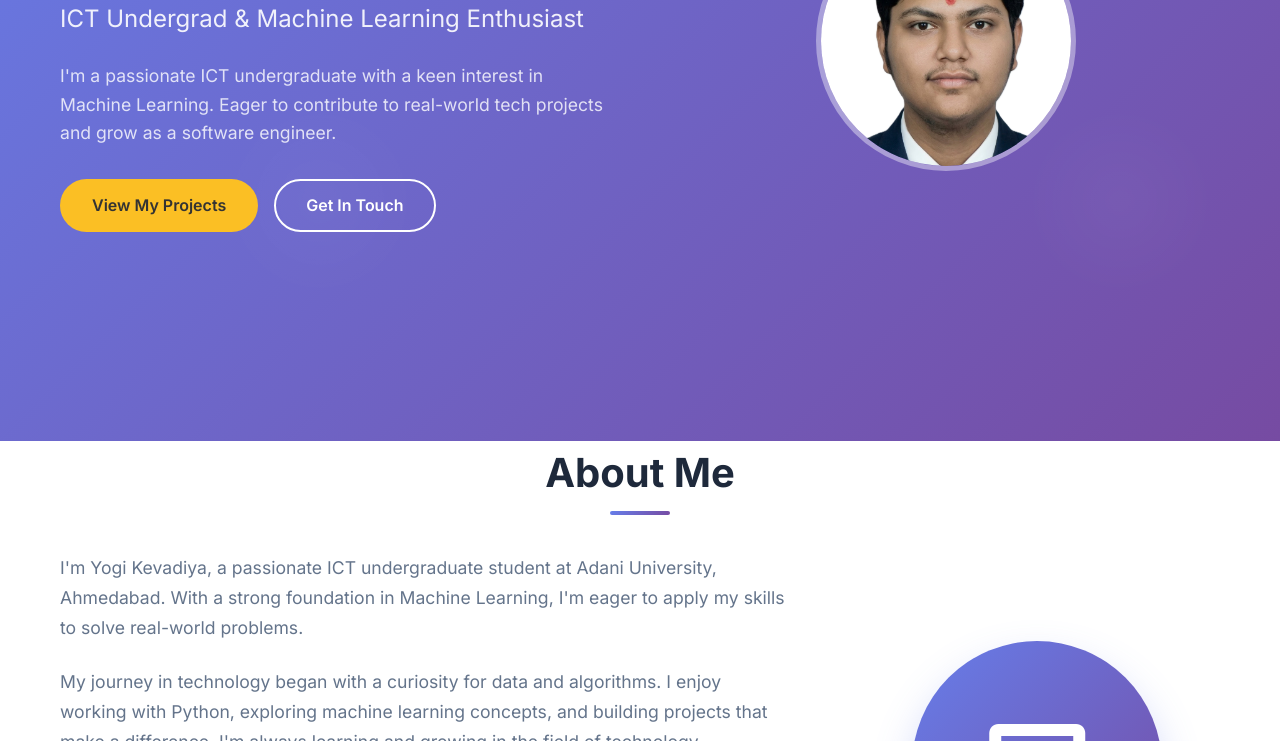
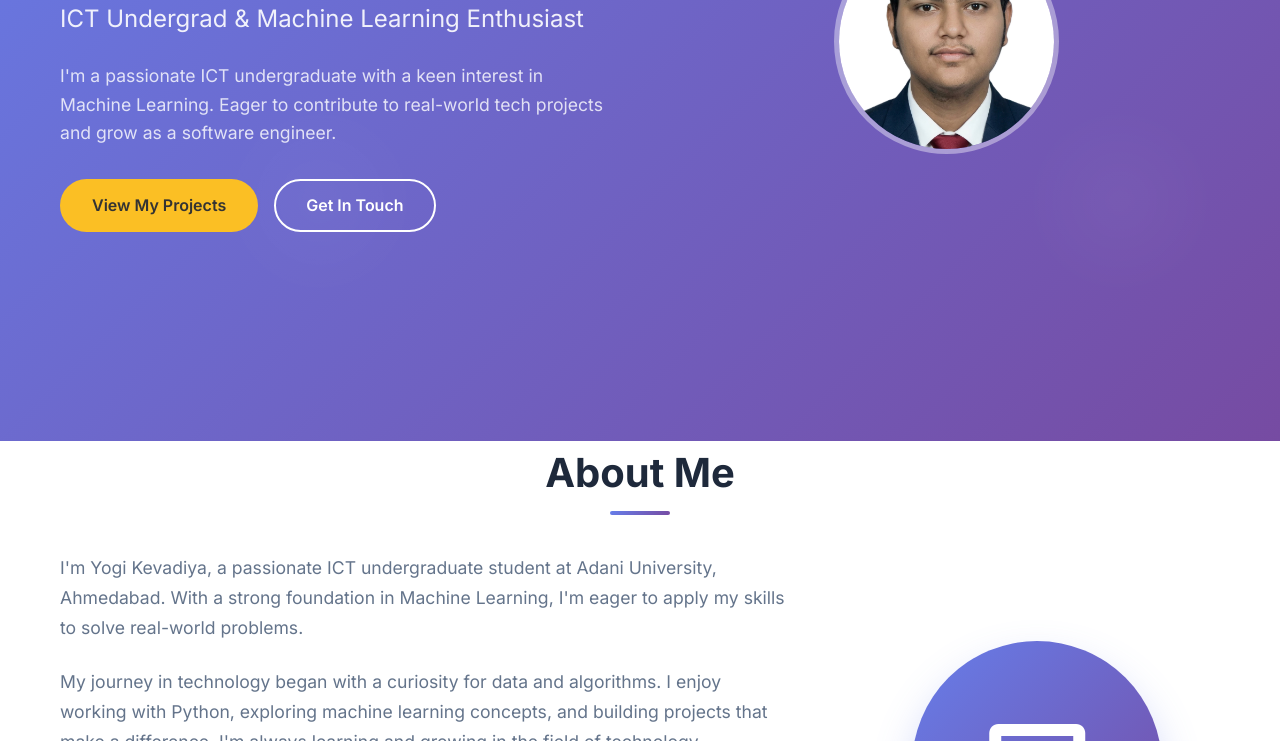
Before and after one commit to Yogi3205/PORTFOLIO, a website: page index.html in a window 1280 px wide. Shown: the part 359-1100 px from the top of the page. Drawn offline with Linux system fonts and the light colour scheme.

Commit message:
Resize hero avatar and adjust image positioning

```diff
--- a/styles.css
+++ b/styles.css
@@ -199,8 +199,8 @@ body {
 }
 
 .hero-avatar{
-    width:260px;
-    height:260px;
+    width:225px;
+    height:225px;
     border-radius:50%;
     overflow:hidden;
     border:5px solid rgba(255,255,255,0.4);
@@ -210,7 +210,7 @@ body {
     width:100%;
     height:100%;
     object-fit:cover;
-    object-position:center top;
+    object-position:center down;
 }
 }
 }
```
